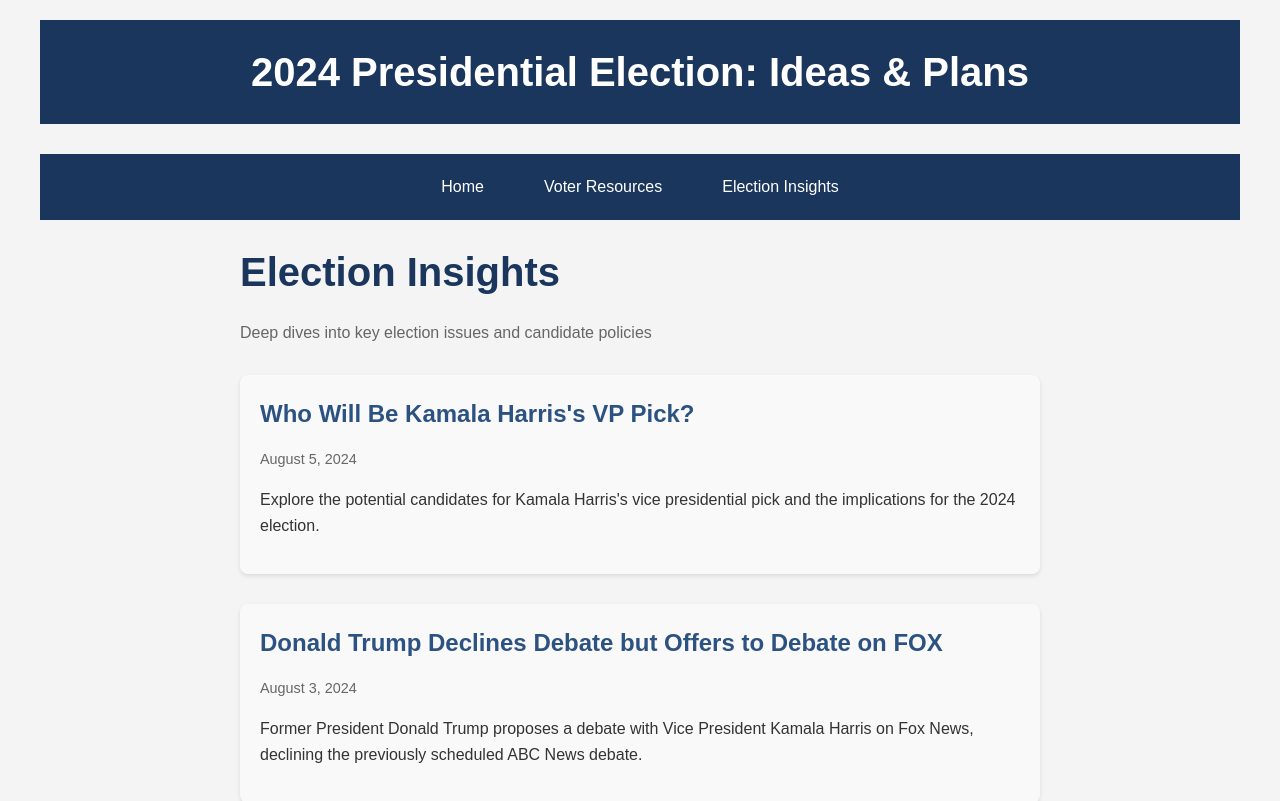
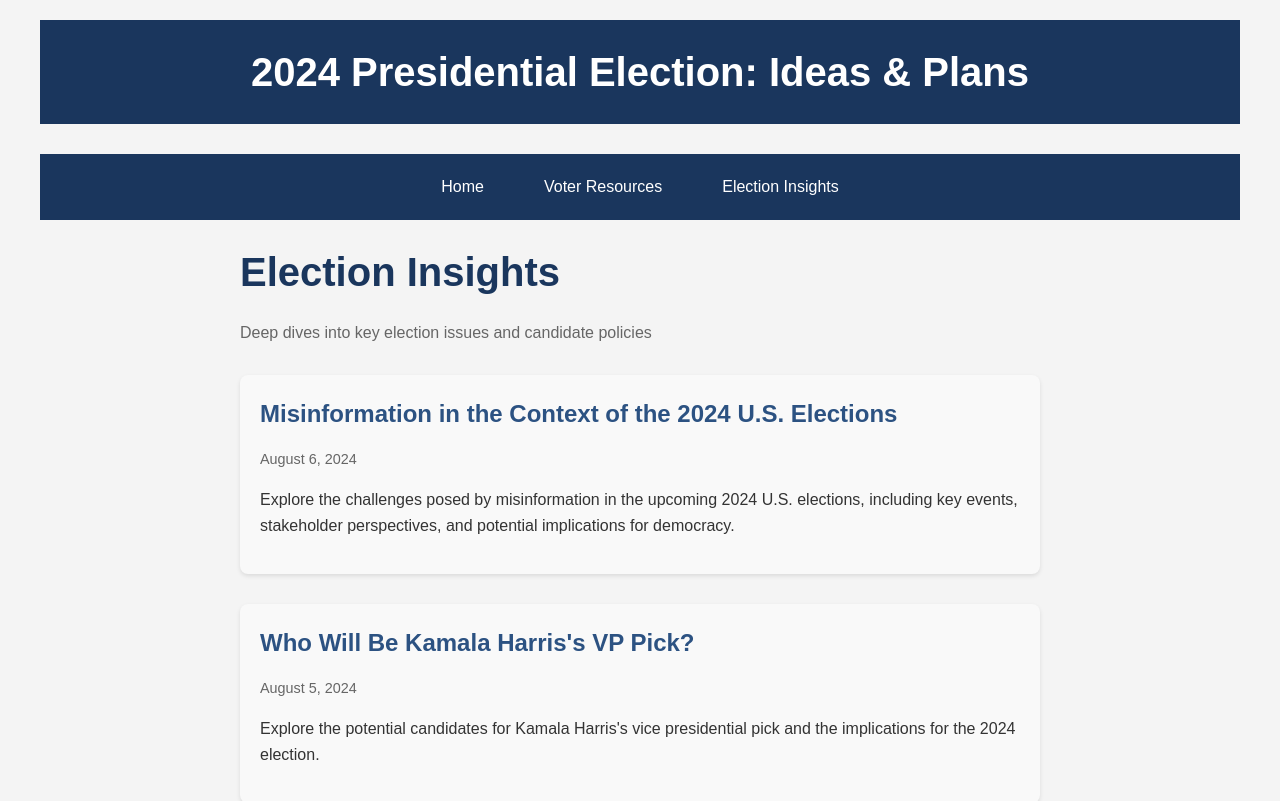
Before and after one commit to PaulMoreira/FactVerify, a React (Create React App) app: page /insights in a window 1280 px wide. Shown: the top 801 px of the page. Built offline with nearby package versions, Linux system fonts and the light colour scheme.

Commit message:
added a new article

```diff
--- a/src/articleData.js
+++ b/src/articleData.js
@@ -1,5 +1,85 @@
 // articleData.js
 export const articleData = [
+  {
+    id: "misinformation-2024-elections",
+    date: "August 6, 2024",
+    headline: "Misinformation in the Context of the 2024 U.S. Elections",
+    summary: "Explore the challenges posed by misinformation in the upcoming 2024 U.S. elections, including key events, stakeholder perspectives, and potential implications for democracy.",
+    shareUrl: "https://vote2024info.vercel.app/insights/misinformation-2024-elections",
+    content: `
+      <h1>Misinformation and the 2024 U.S. Elections</h1>
+      <p>As the 2024 U.S. elections approach, concerns about misinformation have become more pronounced than ever. The rapid proliferation of false information, especially through social media platforms, is reshaping voter perceptions and influencing electoral outcomes. This article explores the key events, figures, and contexts surrounding misinformation in the upcoming elections, the roles of various stakeholders, and the potential implications for democracy.</p>
+
+      <h2>Historical Context</h2>
+      <p>Misinformation is not a new phenomenon in American politics. However, the rise of the internet and social media has transformed its scale and impact. The 2016 presidential election marked a significant turning point, with the spread of false narratives and conspiracy theories having a measurable effect on voter behavior. According to a 2018 study by the Pew Research Center, nearly 70% of Americans reported seeing news on social media, and a significant portion of this information was inaccurate or misleading.</p>
+      <p>The aftermath of the 2020 elections further highlighted the challenges posed by misinformation, with claims of widespread voter fraud proliferating on social media, leading to the January 6 Capitol riots.</p>
+
+      <h2>Key Events and Figures</h2>
+      <p>As the 2024 elections draw near, several key events have already set the stage for misinformation campaigns:</p>
+      <ul>
+        <li><p><strong>2022 Midterms:</strong> The midterm elections showcased how misinformation could influence voter turnout and perceptions of electoral integrity. False claims regarding ballot security and voter suppression were rampant on platforms like Facebook and Twitter.</p></li>
+        <li><p><strong>Emergence of AI-Generated Content:</strong> The increasing sophistication of AI tools capable of generating realistic text, images, and videos poses new challenges. For example, deepfake technology has raised concerns about the potential for fabricated content to mislead voters.</p></li>
+        <li><p><strong>Political Figures:</strong> Prominent figures from both major parties have been implicated in the dissemination of misinformation. For instance, some GOP candidates have continued to perpetuate false claims about the 2020 election results, while certain Democrats have been criticized for mischaracterizing opponents' positions on key issues.</p></li>
+      </ul>
+
+      <h2>The Role of Social Media</h2>
+      <p>Social media platforms are at the epicenter of the misinformation crisis. Their algorithms often prioritize engagement over accuracy, allowing sensational or polarizing content to flourish. A study from the MIT Media Lab found that false news stories are 70% more likely to be retweeted than true stories.</p>
+
+      <h3>Perspectives on Social Media's Role</h3>
+      <ul>
+        <li><p><strong>Tech Companies:</strong> Platforms like Facebook, Twitter, and TikTok have implemented measures to combat misinformation, such as fact-checking initiatives and content moderation policies. However, critics argue that these efforts are insufficient and often reactive rather than proactive.</p></li>
+        <li><p><strong>Civil Society:</strong> Nonprofits and watchdog organizations, such as the News Literacy Project, are working to educate voters on identifying misinformation. They argue that improving media literacy is essential in empowering individuals to navigate the complexities of information in the digital age.</p></li>
+      </ul>
+
+      <h2>Stakeholder Perspectives</h2>
+      <h3>Political Parties</h3>
+      <p>Political parties have a dual relationship with misinformation. While some may exploit false narratives for electoral gain, others are actively working to combat misinformation within their ranks. For instance, the Democratic Party has launched campaigns focusing on transparency and the importance of factual information, while some Republican leaders have called for accountability among party members who spread false claims.</p>
+
+      <h3>Tech Companies</h3>
+      <p>Tech companies are increasingly facing pressure from both lawmakers and the public to take stronger action against misinformation. Following the 2020 elections, Congress held hearings to address the challenges posed by social media, and some companies have begun to adopt stricter policies regarding the dissemination of false information. However, the debate continues over the balance between free speech and the responsibility to curb harmful misinformation.</p>
+
+      <h3>Civil Society</h3>
+      <p>Civil society organizations play a crucial role in combating misinformation. They advocate for policies that promote transparency and accountability in political advertising and support educational initiatives aimed at increasing public awareness of misinformation tactics. For example, the Brennan Center for Justice has published reports highlighting the need for comprehensive reforms to address misinformation in political campaigns.</p>
+
+      <h2>Potential Implications</h2>
+      <p>The implications of widespread misinformation in the 2024 elections are profound. If left unaddressed, misinformation could undermine public trust in the electoral process, leading to lower voter turnout and increased polarization. A 2022 survey by the Knight Foundation found that 60% of Americans believe misinformation poses a significant threat to democracy.</p>
+      <p>Moreover, misinformation could influence key battleground states, where a small number of votes can swing an election. The 2024 elections will be closely monitored, as the outcomes may hinge on how effectively misinformation is countered.</p>
+
+      <h2>Conclusion</h2>
+      <p>The 2024 U.S. elections present a critical moment for addressing the challenges posed by misinformation. As social media continues to evolve, the roles of political parties, tech companies, and civil society will be crucial in shaping the electoral landscape. By fostering a culture of media literacy and accountability, stakeholders can work together to safeguard the integrity of democracy.</p>
+
+      <h2>Quotes</h2>
+      <blockquote>
+        <p>"Misinformation is a virus that spreads rapidly, and in this digital age, we must be vigilant in combating it." – <strong>Dr. Joan Donovan</strong>, Harvard Kennedy School</p>
+      </blockquote>
+      <blockquote>
+        <p>"The responsibility to fact-check and verify information cannot fall solely on tech companies; it requires collective action from all of us." – <strong>Mark Zuckerberg</strong>, CEO of Meta</p>
+      </blockquote>
+
+      <h2>Sources and Further Reading</h2>
+      <ol>
+        <li><a rel="noopener noreferrer" target="_blank" href="https://www.pewresearch.org">Pew Research Center. (2018). "The Role of News on Social Media."</a></li>
+        <li><a rel="noopener noreferrer" target="_blank" href="https://www.media.mit.edu">MIT Media Lab. (2021). "The Spread of True and False News Online."</a></li>
+        <li><a rel="noopener noreferrer" target="_blank" href="https://knightfoundation.org">Knight Foundation. (2022). "Public Attitudes Toward Misinformation."</a></li>
+        <li><a rel="noopener noreferrer" target="_blank" href="https://www.brennancenter.org">Brennan Center for Justice. (2023). "Misinformation and Democracy: A Call for Reform."</a></li>
+        <li><a rel="noopener noreferrer" target="_blank" href="https://newslit.org">News Literacy Project. (2023). "Empowering Voters with Media Literacy."</a></li>
+      </ol>
+
+      <div class="image-gallery">
+        <div class="image-container">
+          <img class="article-image" alt="Election Misinformation" src="https://media-cldnry.s-nbcnews.com/image/upload/t_social_share_1024x768_scale,f_auto,q_auto:best/rockcms/2024-01/240109-disinformation-election-trump-vaccines-2024-cs-016e54.jpg">
+        </div>
+        <div class="image-container">
+          <img class="article-image" alt="Deep Fake Technology" src="https://foreignpolicy.com/wp-content/uploads/2023/12/2024-global-election-misinformation-deep-fake-ai-alvaro-bernis-illustration.jpg?resize=1200,900">
+        </div>
+        <div class="image-container">
+          <img class="article-image" alt="Political Advertising and Misinformation" src="https://cdn.aarp.net/content/dam/aarp/politics/government-and-elections/2023/09/1140-spot-election-misinformation.jpg">
+        </div>
+      </div>
+    `,
+    ogImage: "https://media-cldnry.s-nbcnews.com/image/upload/t_social_share_1024x768_scale,f_auto,q_auto:best/rockcms/2024-01/240109-disinformation-election-trump-vaccines-2024-cs-016e54.jpg",
+    ogDescription: "Explore the challenges posed by misinformation in the 2024 U.S. elections, including key events, stakeholder perspectives, and potential implications for democracy."
+  },
   {
     id: "harris-vp-pick-2024",
     date: "August 5, 2024",
```
